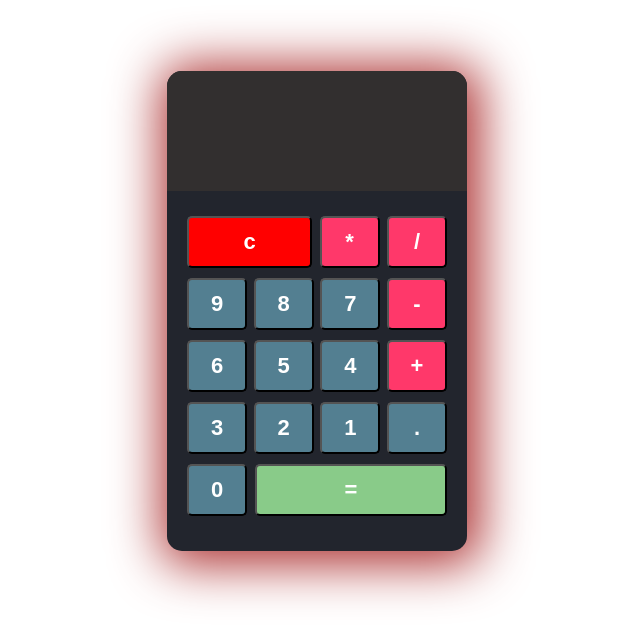
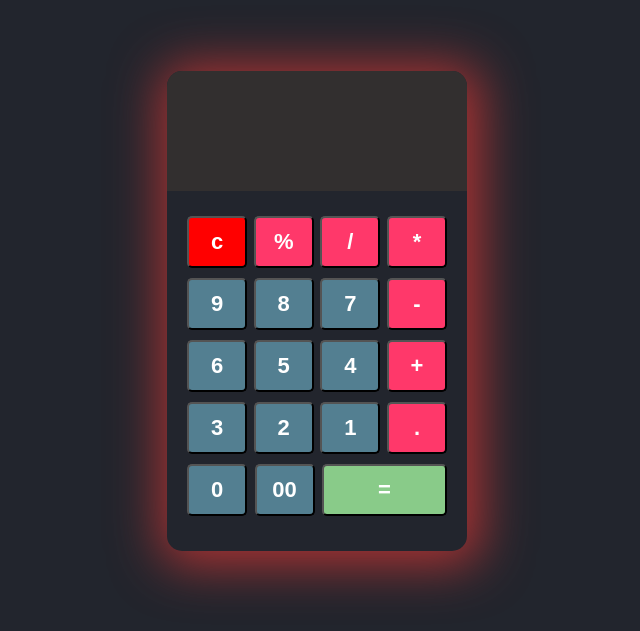
Before and after one commit to Vishal0440/Simple-Calculator, a plain HTML site: page index.html in a window 1280 px wide. Shown: the part 169-800 px from the top of the page, without its empty margins (323-963 px from the left). Drawn offline with Linux system fonts and the light colour scheme.

Commit message:
modified

```diff
--- a/index.html
+++ b/index.html
@@ -18,8 +18,9 @@
 
       <div class="buttons">
         <button type="button" class="btn-clear">c</button>
+        <button type="button" class="btn btn-side" data-num="%">%</button>
+        <button type="button" class="btn btn-side" data-num="/">/</button>
         <button type="button" class="btn btn-side" data-num="*">*</button>
-        <button type="button" class="btn btn-side" data-num="/">/</button>
         <button type="button" class="btn btn-middle" data-num="9">9</button>
         <button type="button" class="btn btn-middle" data-num="8">8</button>
         <button type="button" class="btn btn-middle" data-num="7">7</button>
@@ -31,8 +32,9 @@
         <button type="button" class="btn btn-middle" data-num="3">3</button>
         <button type="button" class="btn btn-middle" data-num="2">2</button>
         <button type="button" class="btn btn-middle" data-num="1">1</button>
-        <button type="button" class="btn btn-middle" data-num=".">.</button>
+        <button type="button" class="btn btn-side" data-num=".">.</button>
         <button type="button" class="btn btn-middle" data-num="0">0</button>
+        <button type="button" class="btn btn-middle" data-num="00">00</button>
         <button type="button" class="btn-equal">=</button>
       </div>
     </section>
--- a/style.css
+++ b/style.css
@@ -8,6 +8,7 @@ body{
     color: white;
     display: grid;
     place-items: center;
+    background-color: #22252d;
 }
 .name{
     color: crimson;
@@ -59,12 +60,12 @@ button{
     color: #ffffff;
 }
 .btn-equal{
-    width: 192px;
+    width: 125px;
     background-color: rgb(137, 203, 137);
     color: #ffffff;
 }
 .btn-clear{
-    width: 125px;
+    width: 60px;
     background-color: rgb(255, 0, 0);
     color: #ffffff;
 }
```
